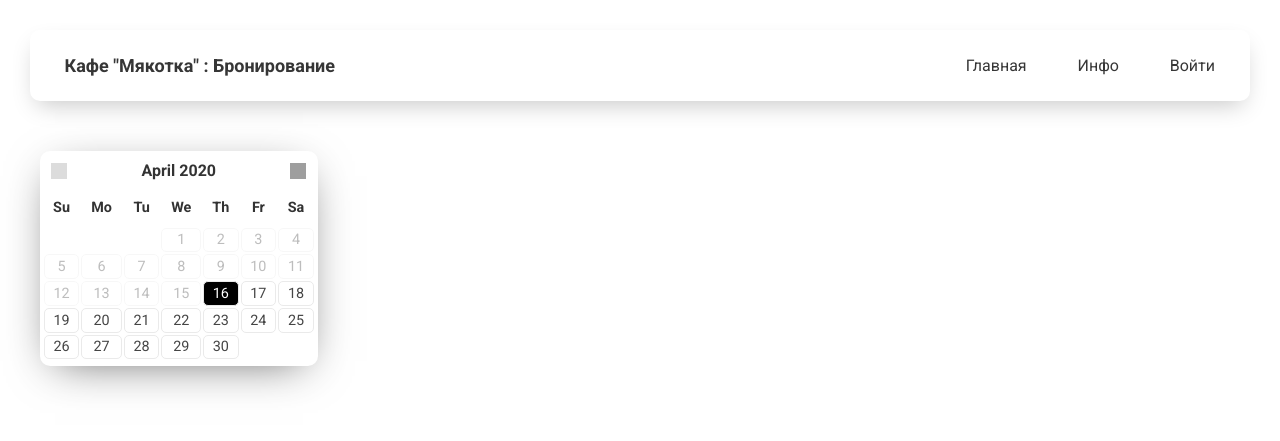
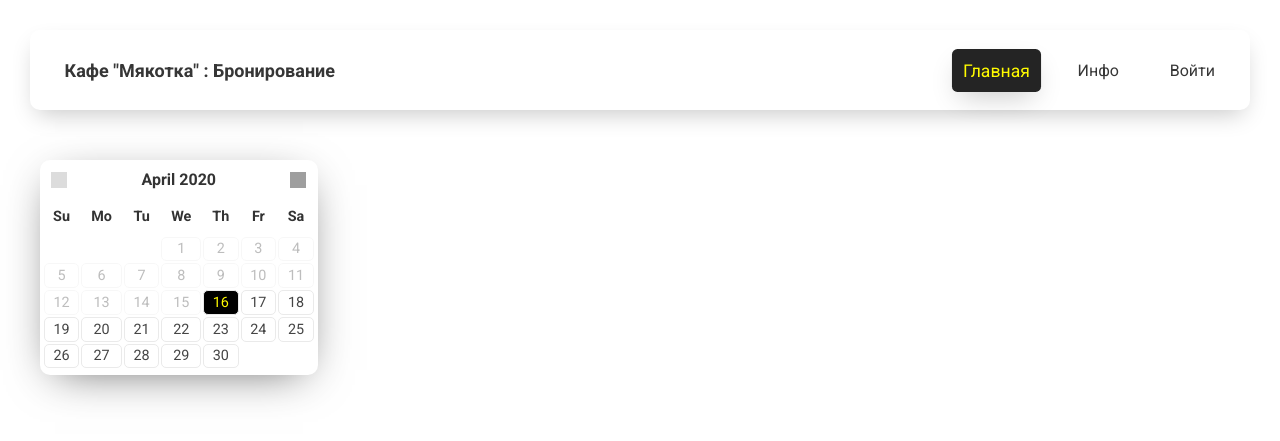
Before and after one commit to MiloLug/booking-system-cofe, a Flask app: page /1 in a window 1280 px wide. Shown: the top 441 px of the page. Run offline with Flask 2, Linux system fonts and the light colour scheme; the visitor is signed in with stand-in values (Sample User, id 1); some libraries are stand-ins or nearby versions; grey boxes are pictures that could not be loaded.

Commit message:
smal update
- active page in menu
- accent color

```diff
--- a/app/static/main.css
+++ b/app/static/main.css
@@ -18,6 +18,10 @@ header.header {
     margin-top: 30px;
     text-decoration: none;
     color: #363636;
+    height: 60px;
+    display: flex;
+    justify-content: center;
+    align-items: center;
 }
 
 header.header .header-content {
@@ -26,13 +30,43 @@ header.header .header-content {
     display: flex;
     justify-content: space-between;
     align-items: center;
+    width: 100%;
 }
 
 header.header .header-content ul {
     display: flex !important;
-    width: 300px;
+    max-width: 300px;
     justify-content: space-around;
     list-style-type: none;
+    width: 100%;
+}
+
+header.header .header-content ul li {
+    padding: 10px;
+}
+
+header.header .header-content ul li.active {
+    background: #242424;
+    border-radius: 5px;
+    color: orange;
+    transform: scale(1.1);
+    -webkit-box-shadow: 0px 10px 25px -7px rgba(0, 0, 0, 0.23);
+    -moz-box-shadow: 0px 10px 25px -7px rgba(0, 0, 0, 0.23);
+    box-shadow: 0px 10px 25px -7px rgba(0, 0, 0, 0.23);
+}
+
+header.header .header-content ul li.active a {
+    color: #fffb00;
+}
+
+header.header .header-content ul li:hover {
+    background: #999;
+    color: orange;
+    border-radius: 5px;
+}
+
+header.header .header-content ul li:hover a {
+    color: #fff;
 }
 
 header.header .header-content .logo {
@@ -68,7 +102,7 @@ header.header .header-content .logo {
 
 .ui-state-default.ui-state-active {
     background: #000 !important;
-    color: #fff !important;
+    color: #fffb00 !important;
 }
 
 .body {
--- a/app/templates/components/nav.html
+++ b/app/templates/components/nav.html
@@ -1,5 +1,9 @@
+ {% set menu_items = [{'href':'/','text':'Главная','page':'handler_date'},{'href':'/info','text':'Инфо','page':'info'},{'href':'/login','text':'Войти','page':'login'}] %}
+
 <ul>
-    <li><a href="/">Главная</a></li>
-    <li><a href="/info">Инфо</a></li>
-    <li><a href="/login">Войти</a></li>
+    {% for key in menu_items %}
+    <li {% if request.endpoint == key['page'] %} class='active' {% endif %}><a href={{key['href']}}>{{key['text']}}</a></li>
+    {% endfor %} {# {% for user in user_list %}
+    <li>{{ user }}</li>
+    {% endfor %}#}
 </ul>
--- /dev/null
+++ b/app/templates/info.html
@@ -0,0 +1,6 @@
+{% extends 'base.html' %} {% block title %} Инфо {% endblock %} {% block visibletitle %} Инфо {% endblock %} {% block content %}
+<div class="body">
+    <p>INFO</p>
+</div>
+
+{% endblock %}
--- a/app/views.py
+++ b/app/views.py
@@ -27,7 +27,11 @@ def index():
 
 @app.route('/<date>')
 def handler_date(date):
-    return render_template('index.html', current_date=date)
+    return render_template('index.html')
+
+@app.route('/info')
+def info():
+    return render_template('info.html')
 
 @app.route('/login', methods=['post','get'])
 def login():
--- a/runner.py
+++ b/runner.py
@@ -2,7 +2,6 @@ import os
 from app import app, db
 from app.models import User, Order, Customer
 from flask_script import Manager, Shell
-from elizabeth import Personal
 
 manager = Manager(app)
 
@@ -14,7 +13,6 @@ manager.add_command('shell', Shell(make_context=make_shell_context))
 
 @manager.command
 def make_demo():
-    person = Personal('is')
     for _ in range(0, 3):
         fake_user = Customer(name='ross@example.com', first_name='Ross', last_name='Lawley').save()
     print("foo command executed")
```
